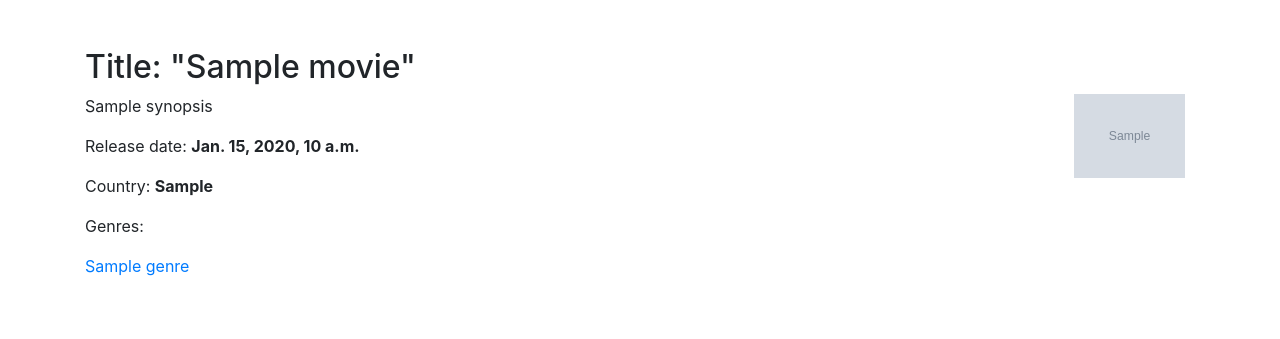
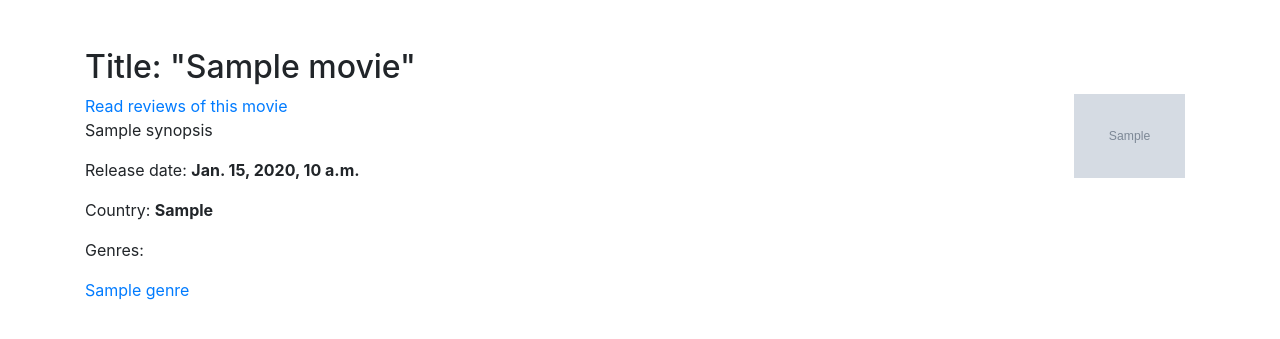
Before and after one commit to Andrew-157/dj_training_4, a Django app: template movies/templates/movies/movie_detail.html in a window 1280 px wide. Shown: the part 56-395 px from the top of the page. Run offline with Django 4.2, Linux system fonts and the light colour scheme; the template is opened without the code that fills it: most values are stand-ins (such as "Sample title", 1, 10 or a date in 2020); grey boxes marked "Sample" are stand-in pictures; some libraries are stand-ins or nearby versions.

Commit message:
Update movie_detail.html

```diff
--- a/movies/templates/movies/movie_detail.html
+++ b/movies/templates/movies/movie_detail.html
@@ -3,6 +3,7 @@
 {% block content %}
     <div class="container py-5">
         <h2>Title: "{{movie.title}}"</h2>
+            <a href="{% url 'movies:movie-reviews' movie.id %}">Read reviews of this movie</a>
             <img src="{{ movie.poster.url }}" alt="Movie poster" style="width: 10%; float: right; margin-right: 10px;">
             <p>{{ movie.synopsis }}</p>
             <p>Release date: <strong>{{ movie.release_date }}</strong></p>
```
